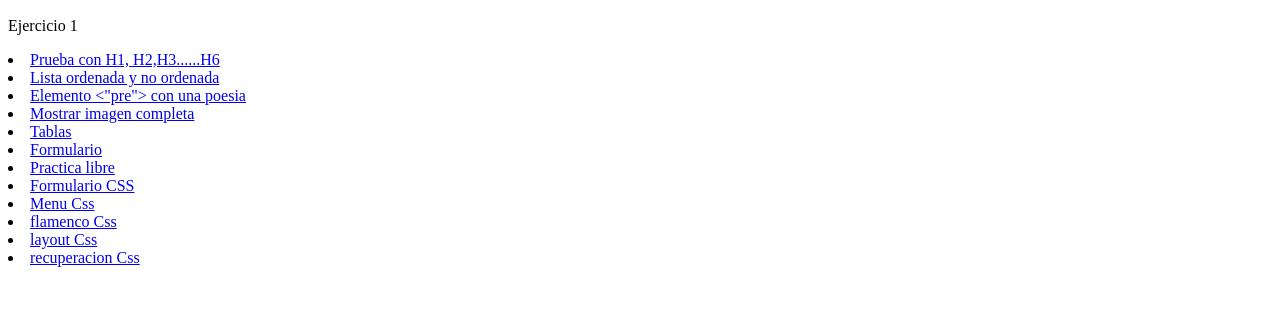
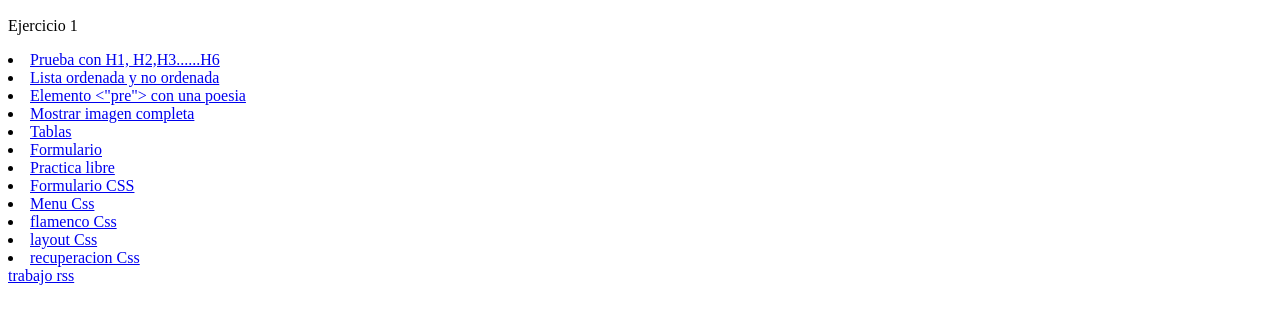
Before and after one commit to jmunsan2612/jmunsan.github.io, a plain HTML site: page index.html in a window 1280 px wide. Shown: the part 468-792 px from the top of the page. Drawn offline with Linux system fonts and the light colour scheme.

Commit message:
Update index.html

```diff
--- a/index.html
+++ b/index.html
@@ -26,6 +26,7 @@
 				<li> <a href="PracticaFlamenco/flamenco.html" >flamenco Css</a> </li>
 				<li> <a href="layout.html" >layout Css</a> </li>
 				<li> <a href="RECUPERACION.css/recuperacion.html" >recuperacion Css</a> </li>
+				<a href="trabajo rss.xml" >trabajo rss</a>
 
 	</body>
 </html>
```
